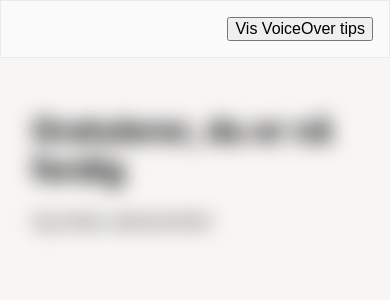
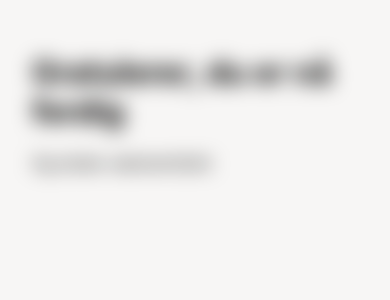
Before and after one commit to iernie/uu, a React (Create React App) app: page /4 in a window 390 px wide. Shown: the top 300 px of the page. Built offline with nearby package versions, Linux system fonts and the light colour scheme.

Commit message:
Skjul «VoiceOver-tips» på mobil

```diff
--- a/src/ScreenReaderTips/ScreenReaderTips.module.scss
+++ b/src/ScreenReaderTips/ScreenReaderTips.module.scss
@@ -1,9 +1,13 @@
 .screenReaderTips {
   border: 0.0625rem solid #eaeaea;
   background-color: #fafafa;
-  display: flex;
+  display: none;
   flex-direction: column;
   padding: 1rem;
+
+    @media (min-width: 720px) {
+        display: flex;
+    }
 
   code {
     background-color: #e0e0e0;
```
